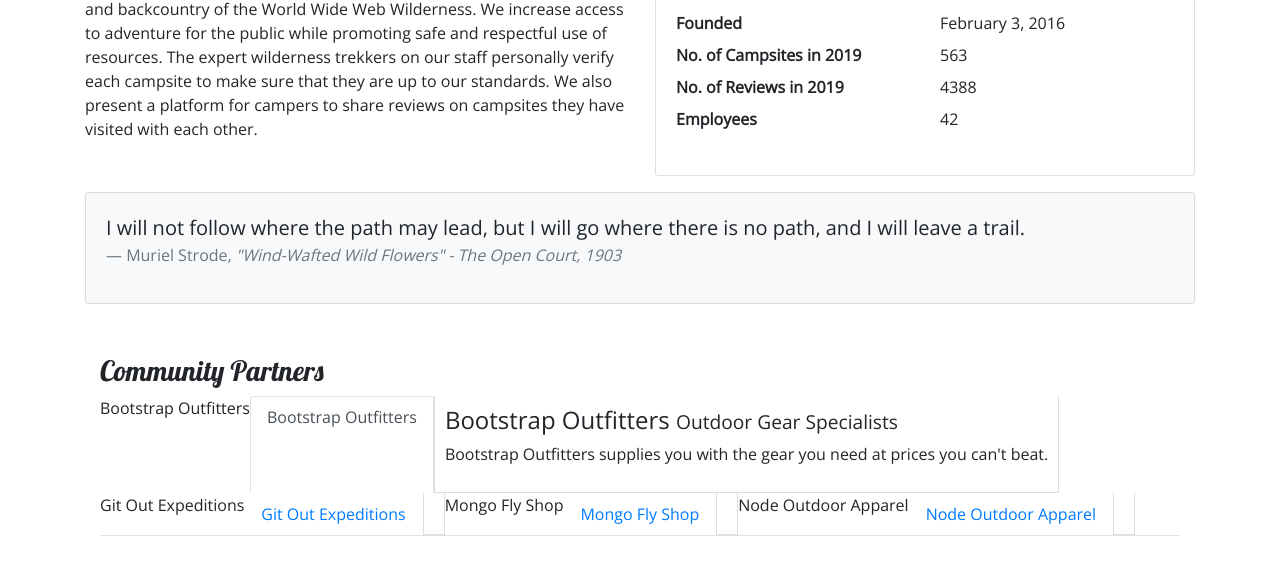
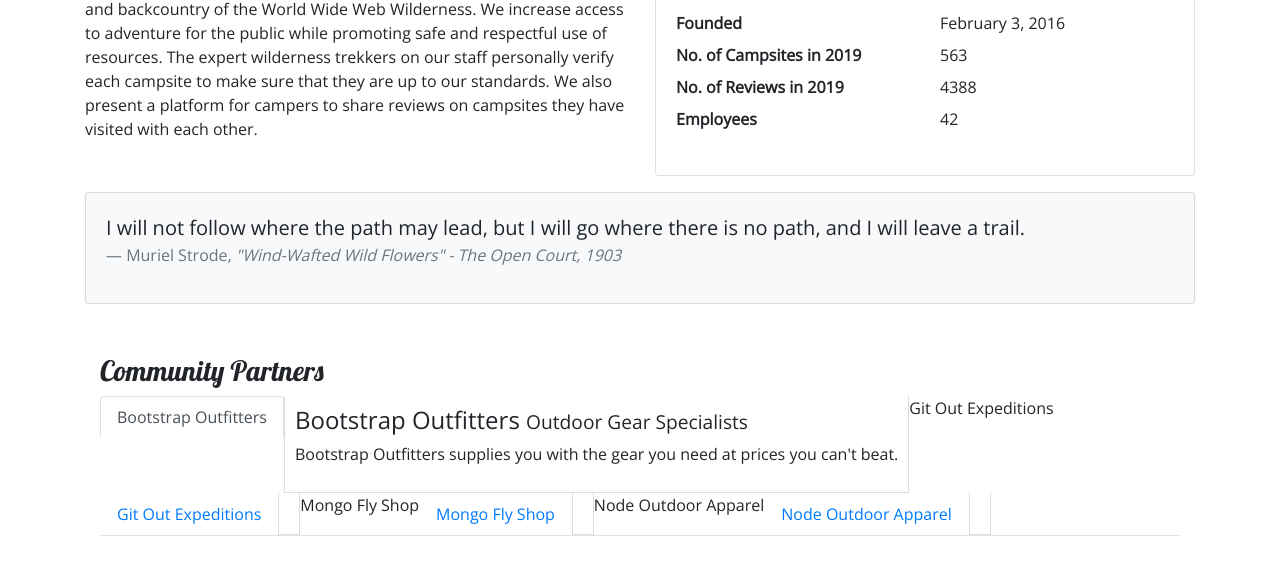
Before and after one commit to lkhunter/nucampsite, a website: page aboutus.html in a window 1280 px wide. Shown: the part 474-1057 px from the top of the page. Drawn offline with nearby package versions, Linux system fonts and the light colour scheme.

Commit message:
added nav class to ul and nav-item to li

```diff
--- a/aboutus.html
+++ b/aboutus.html
@@ -105,6 +105,7 @@
                             </div>
                         </div>
                     </div>
+
                     <div class="col">
                         <div class="card bg-light mt-3">
                             <blockquote class="blockquote card-body">
@@ -126,12 +127,15 @@
 
                     <h3>Community Partners</h3>
                     <ul class="nav nav-tabs">
-                            <li class="nav-item">Bootstrap Outfitters</li>
-                            <a class="nav-link active" href="#bootstrap" role="tab" data-toggle="tab">Bootstrap Outfitters</a>
+                        <li class="nav-item">
+                            <a class="nav-link active" href="#bootstrap" role="tab" data-toggle="tab">Bootstrap
+                                Outfitters</a>
+                        </li>
                         <div class="tab-content">
                             <div role="tabpanel" class="tab-pane fade show active" id="bootstrap">
                                 <h4>Bootstrap Outfitters <small>Outdoor Gear Specialists</small></h4>
-                            <p class="d-none d-sm-block">Bootstrap Outfitters supplies you with the gear you need at prices
+                                <p class="d-none d-sm-block">Bootstrap Outfitters supplies you with the gear you need at
+                                    prices
                                     you
                                     can't beat.
                                 </p>
@@ -142,7 +146,8 @@
                         <div class="tab-content">
                             <div role="tabpanel" class="tab-pane fade show" id="git">
                                 <h4>Git Out Expeditions <small>Group Adventure Expeditions</small></h4>
-                            <p class="d-none d-sm-block">Join Git Out Expeditions to explore new horizons with a group of
+                                <p class="d-none d-sm-block">Join Git Out Expeditions to explore new horizons with a
+                                    group of
                                     other
                                     adventurers!
                                 </p>
@@ -153,7 +158,8 @@
                         <div class="tab-content">
                             <div role="tabpanel" class="tab-pane fade show" id="mongo">
                                 <h4>Mongo Fly Shop <small>Your Neighborhood Fly Fishing Shop</small></h4>
-                            <p class="d-none d-sm-block">Need a new fishing pole, a tacklebox, or flies of all kinds? Stop
+                                <p class="d-none d-sm-block">Need a new fishing pole, a tacklebox, or flies of all
+                                    kinds? Stop
                                     by
                                     Mongo Fly Shop.
                                 </p>
@@ -165,7 +171,8 @@
                             <div role="tabpanel" class="tab-pane fade show" id="node">
 
                                 <h4>Node Outdoor Apparel <small>Outdoor Clothes & Shoes</small></h4>
-                                <p class="d-none d-sm-block">From polar fleeces to swimsuits, hiking boots to waders, a visit to
+                                <p class="d-none d-sm-block">From polar fleeces to swimsuits, hiking boots to waders, a
+                                    visit to
                                     Node will be sure to
                                     get you covered.
                                 </p>
```
Lines whose indentation alone changed are shown as unchanged.
